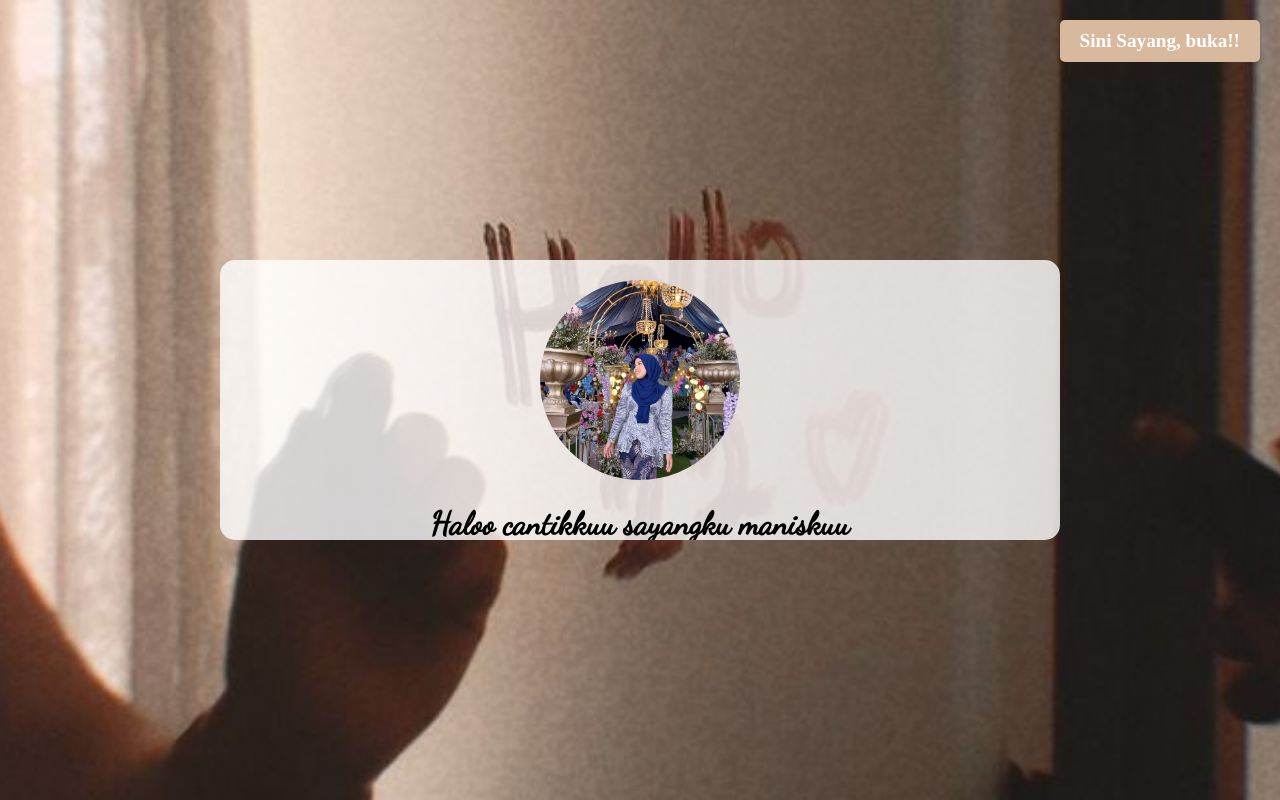
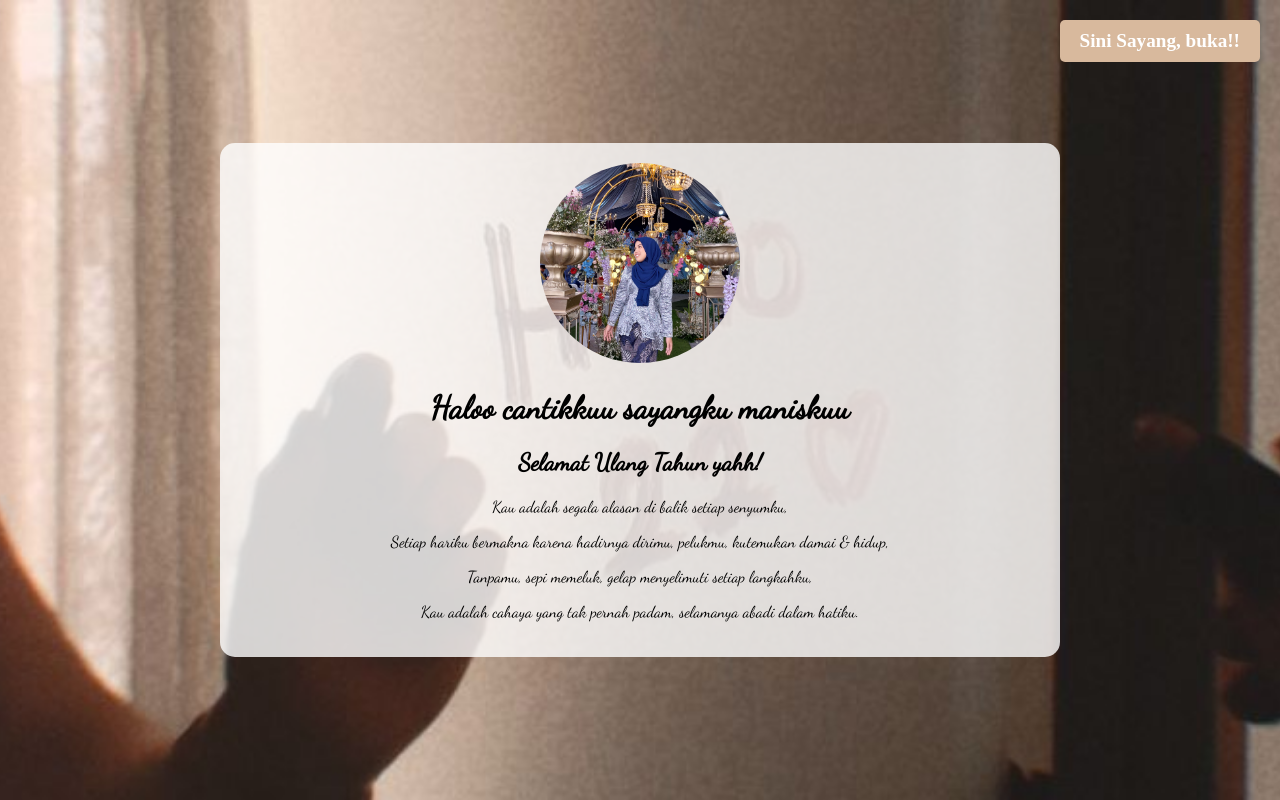
Before and after one commit to AlhaudhyHiro/alhaudhyhiro.github.io, a PHP site: page /index.html in a window 1280 px wide. Run offline with PHP 8.4, Linux system fonts and the light colour scheme.

Commit message:
kesekian kali

```diff
--- a/style.css
+++ b/style.css
@@ -136,6 +136,6 @@ body {
 }
 
 .container {
-    max-height: 30vh; /* Atur tinggi maksimum kontainer slide */
+    max-height: 60vh; /* Atur tinggi maksimum kontainer slide */
     overflow-y: auto; /* Tambahkan scroll vertikal jika konten terlalu panjang */
 }
```
